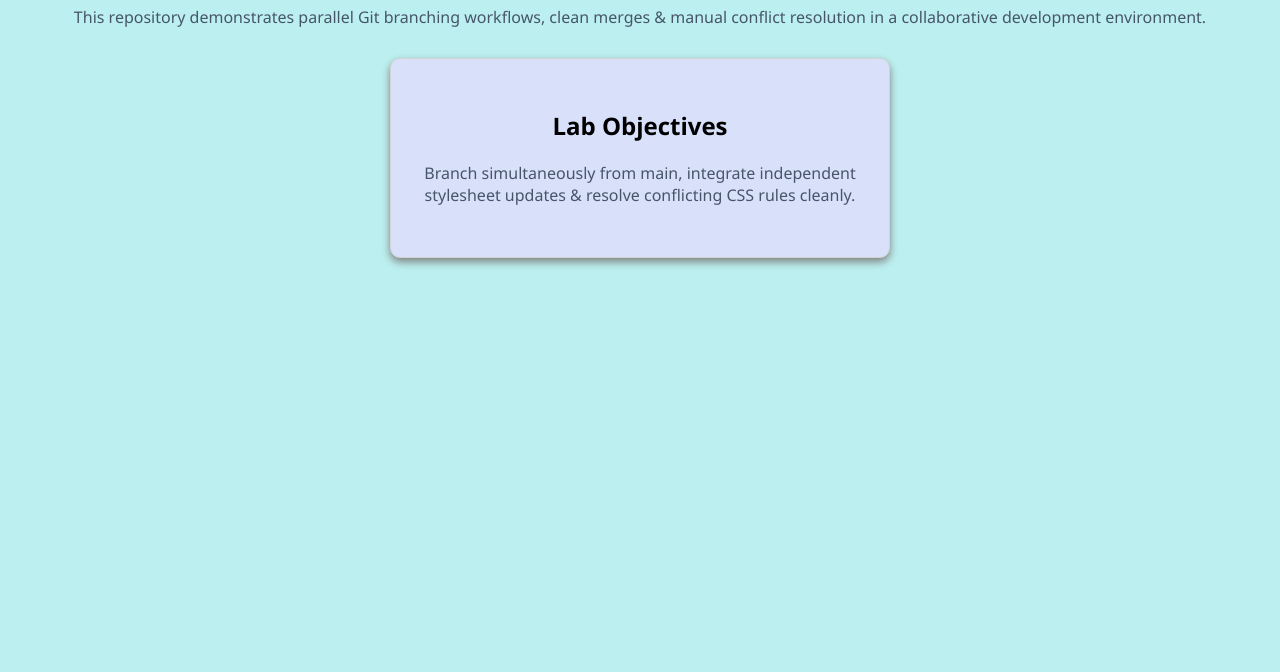
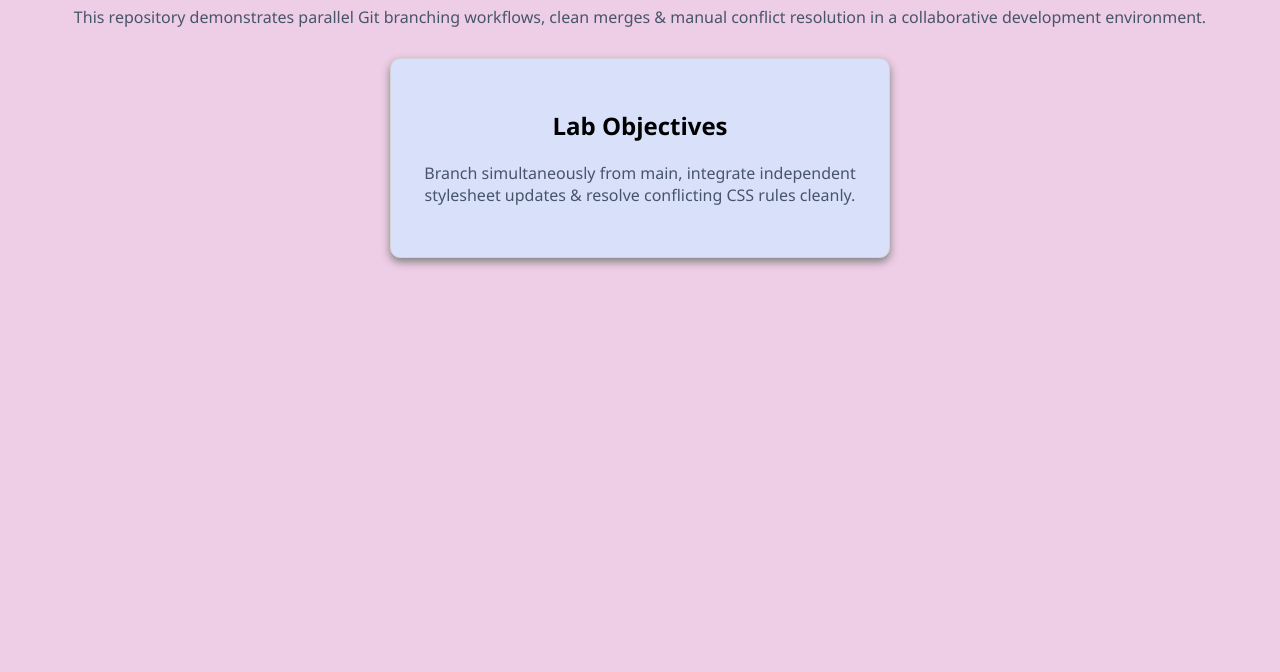
Before and after one commit to SayedaTasnimSinthia/2023100000267_CSE474.1_GitLab, a plain HTML site: page index.html in a window 1280 px wide. Shown: the part 128-800 px from the top of the page. Drawn offline with Linux system fonts and the light colour scheme.

Commit message:
Change background color on branch-2

```diff
--- a/index.css
+++ b/index.css
@@ -1,5 +1,5 @@
 body {
-    background-color: #bcf0f0;
+    background-color: #eecde6;
     font-family: 'Segoe UI', Tahoma, sans-serif;
     text-align: center;
     padding: 40px;
```
